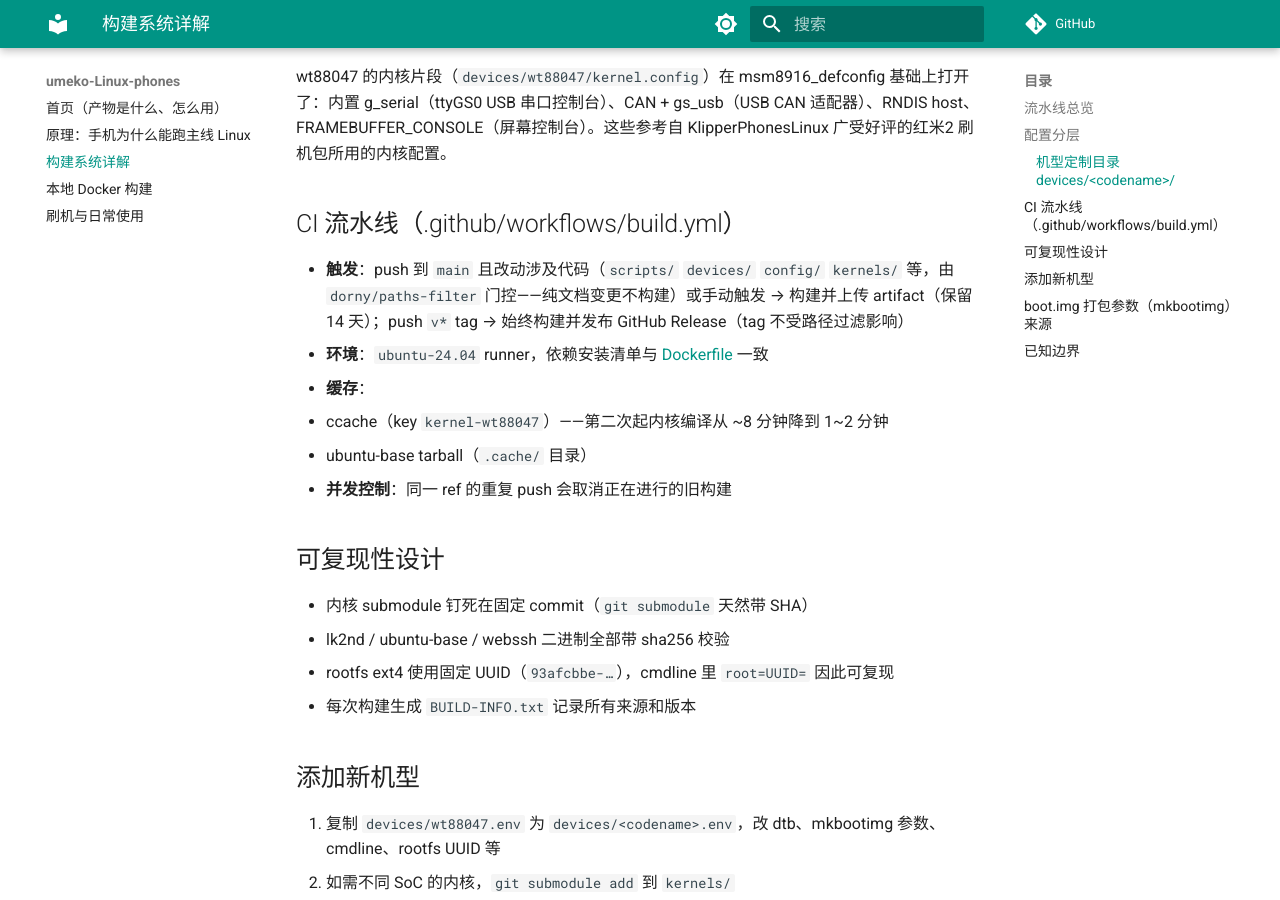
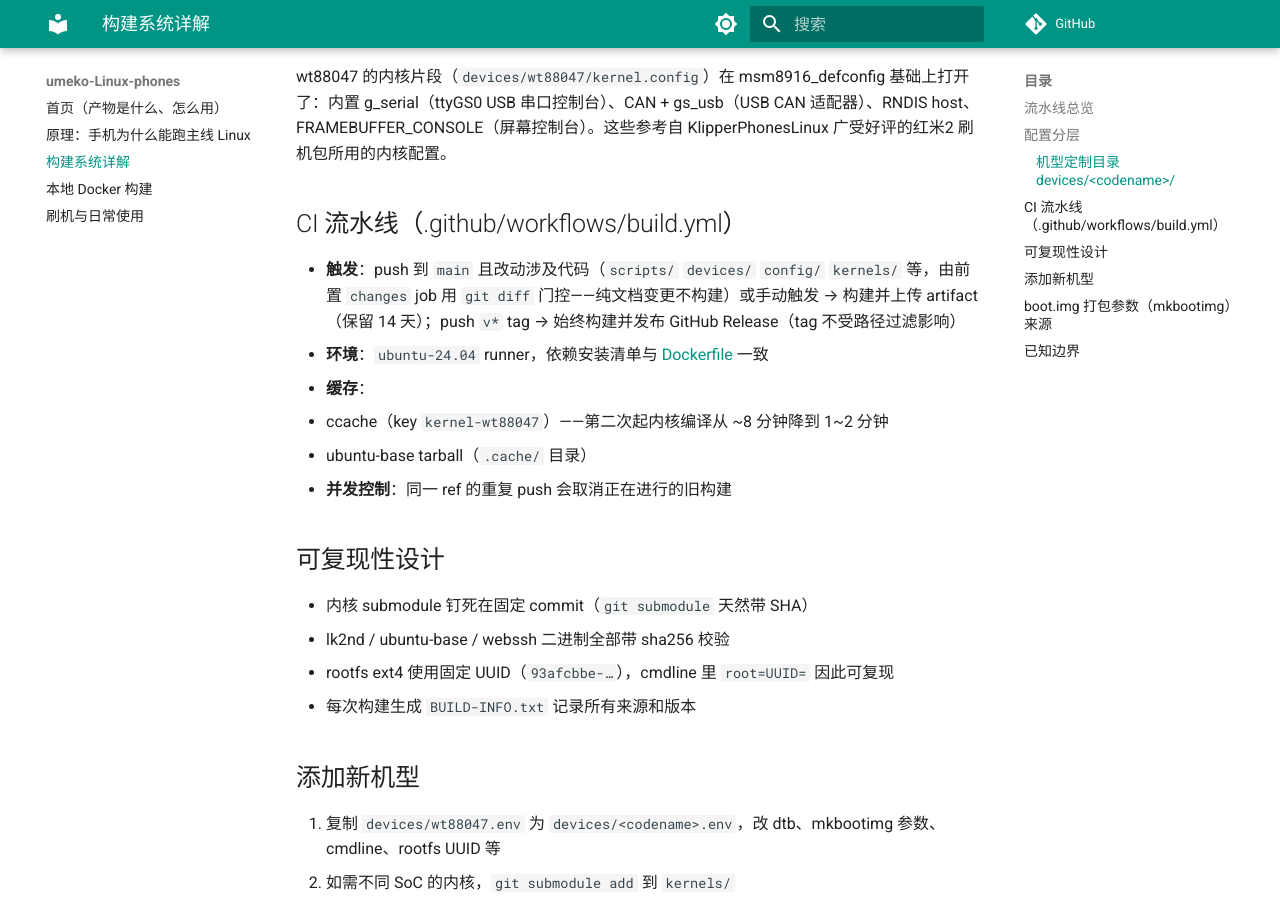
Before and after one commit to Linux-On-QcomPhone/umeko-Linux-phones, an MkDocs documentation site: the page built from docs/build.md, in a window 1280 px wide and 900 px high, scrolled down 973 px. Built offline with MkDocs 1.6.1 and Material for MkDocs 9.7.7, drawn with Linux system fonts in a browser that asks for light colours; comment, search, counter and statistics services are not loaded.

Commit message:
ci: 门控改用原生 git diff，替换 dorny/paths-filter
第三方 action 匿名权限下失败且无法读日志；checkout fetch-depth:0 +
git diff before..HEAD 的方案无外部依赖、行为确定。

```diff
--- a/docs/build.md
+++ b/docs/build.md
@@ -36,7 +36,7 @@ wt88047 的内核片段（`devices/wt88047/kernel.config`）在 msm8916_defconfi
 
 ## CI 流水线（.github/workflows/build.yml）
 
-- **触发**：push 到 `main` 且改动涉及代码（`scripts/` `devices/` `config/` `kernels/` 等，由 `dorny/paths-filter` 门控——纯文档变更不构建）或手动触发 → 构建并上传 artifact（保留 14 天）；push `v*` tag → 始终构建并发布 GitHub Release（tag 不受路径过滤影响）
+- **触发**：push 到 `main` 且改动涉及代码（`scripts/` `devices/` `config/` `kernels/` 等，由前置 `changes` job 用 `git diff` 门控——纯文档变更不构建）或手动触发 → 构建并上传 artifact（保留 14 天）；push `v*` tag → 始终构建并发布 GitHub Release（tag 不受路径过滤影响）
 - **环境**：`ubuntu-24.04` runner，依赖安装清单与 [Dockerfile](docker.md) 一致
 - **缓存**：
   - ccache（key `kernel-wt88047`）——第二次起内核编译从 ~8 分钟降到 1~2 分钟
```
Also changed, not shown: 1 other file.
